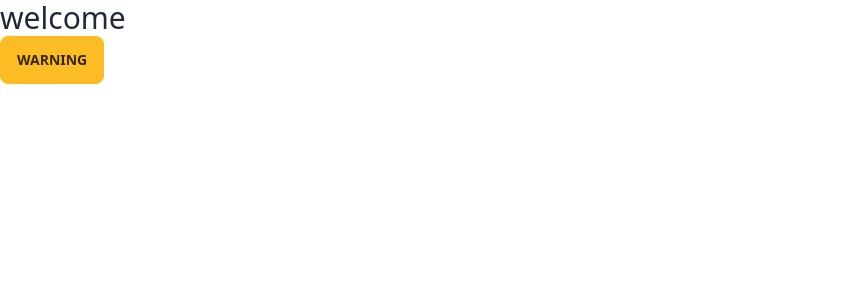
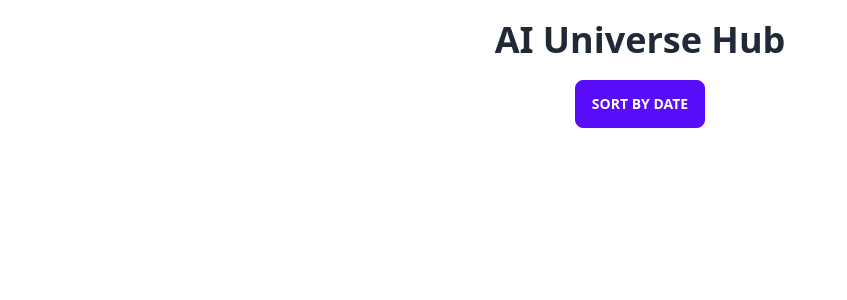
Before and after one commit to KhanZiaul/AI-Universe-Hub, a React (Vite) app: page / in a window 1280 px wide. Shown: the top 300 px of the page, without its empty margins (0-847 px from the left). Built offline with nearby package versions, Linux system fonts and the light colour scheme.

Commit message:
header and sort by date button added

```diff
--- a/src/App.jsx
+++ b/src/App.jsx
@@ -1,11 +1,12 @@
-
+import Button from "./components/Button/Button"
+import Header from "./components/Header"
 
 function App() {
 
   return (
-    <div >
-      <h2 className="text-3xl">welcome</h2>
-      <button className="btn btn-warning">Warning</button>
+    <div className="text-center">
+      <Header></Header>
+      <Button>Sort By Date</Button>
     </div>
   )
 }
--- /dev/null
+++ b/src/components/Button/Button.jsx
@@ -0,0 +1,11 @@
+import React from 'react';
+
+const Button = (props) => {
+    return (
+        <>
+            <button className="btn btn-primary my-5">{props.children}</button>
+        </>
+    );
+};
+
+export default Button;
--- /dev/null
+++ b/src/components/Header.jsx
@@ -0,0 +1,12 @@
+import React from 'react';
+
+const Header = () => {
+    return (
+        <>
+            <h1 className='text-4xl text-center font-bold mt-5'>AI Universe Hub</h1>
+
+        </>
+    );
+};
+
+export default Header;
```
